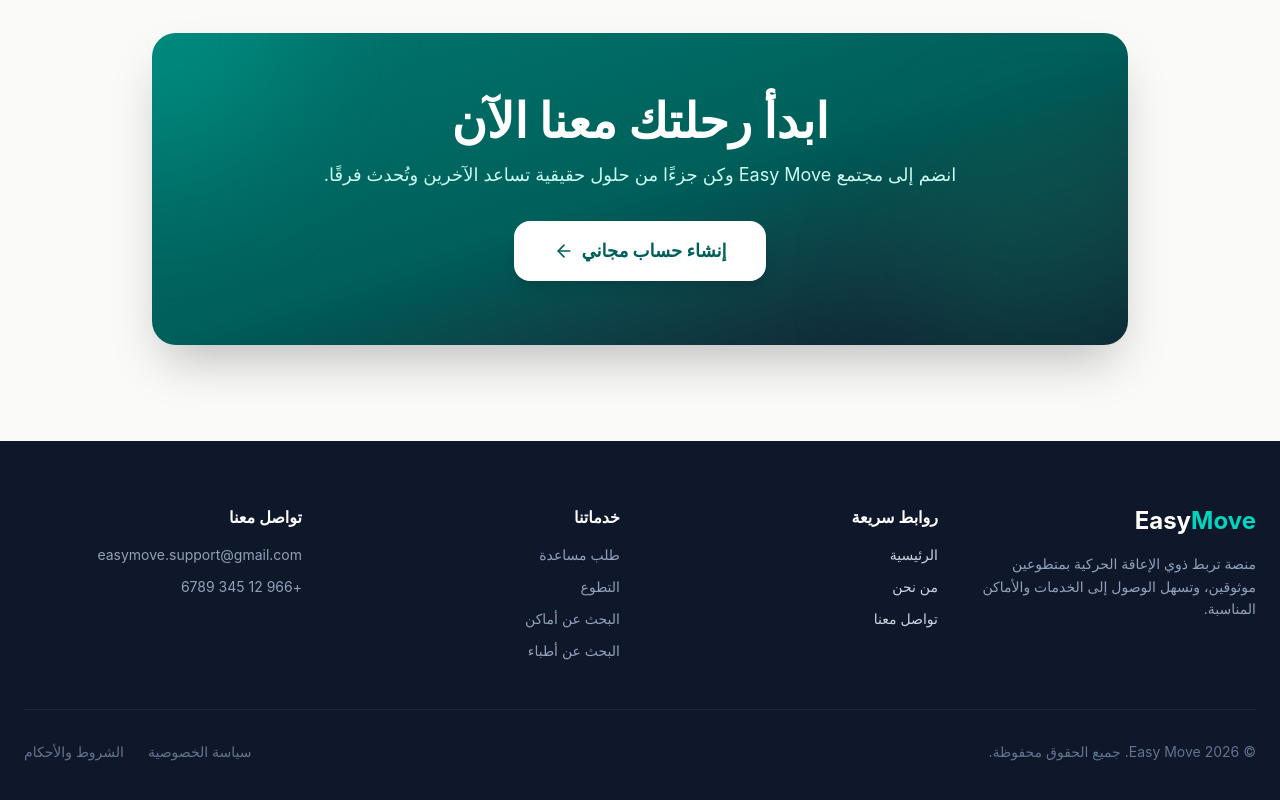
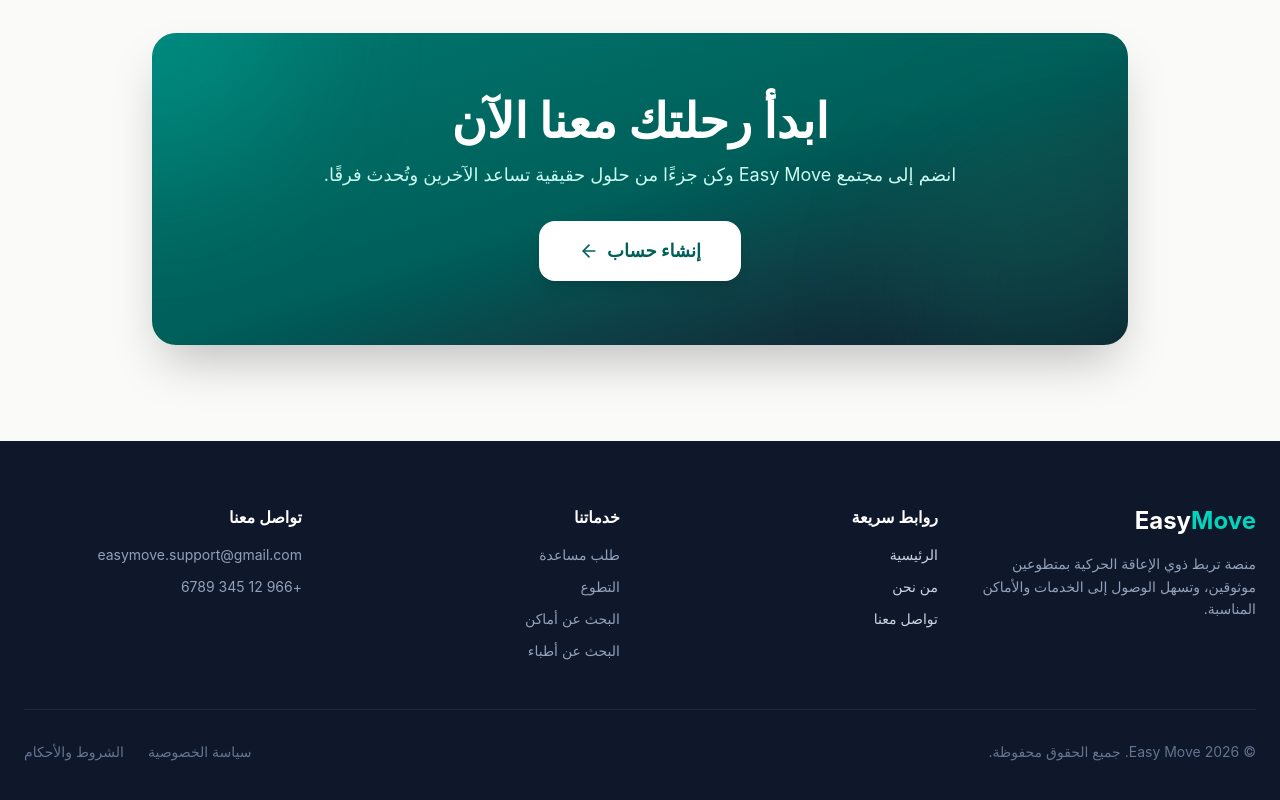
Before and after one commit to easymovesupport-code/easymove, a React (Vite) app: page / in a window 1280 px wide. Shown: the part 2734-3534 px from the top of the page. Built offline with nearby package versions, Linux system fonts and the light colour scheme.

Commit message:
change username
username : easymovesupport-code

```diff
--- a/src/pages/public/Home.jsx
+++ b/src/pages/public/Home.jsx
@@ -334,7 +334,7 @@
                 to='/register'
                 className='inline-flex items-center gap-2 bg-white hover:bg-teal-50 text-teal-800 px-10 py-4 rounded-2xl font-bold text-lg transition-all duration-300 shadow-lg hover:shadow-xl hover:-translate-y-1'
               >
-                إنشاء حساب مجاني
+                إنشاء حساب
                 <ArrowLeft size={20} />
               </Link>
             </div>
```
